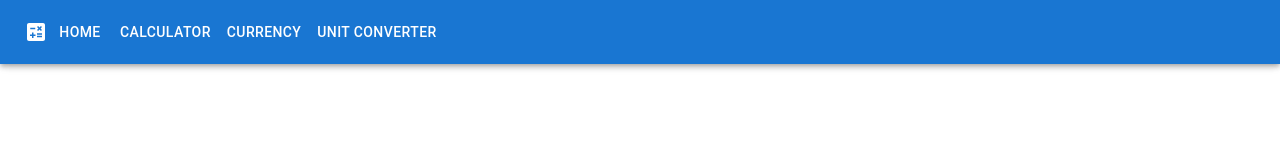
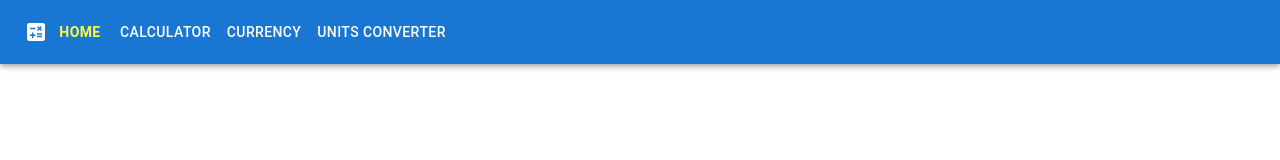
Before and after one commit to vighimre87/Calculator, a React (Create React App) app: page / in a window 1280 px wide. Shown: the top 160 px of the page. Built offline with nearby package versions, Linux system fonts and the light colour scheme.

Commit message:
header navigation and styling

```diff
--- a/src/App.js
+++ b/src/App.js
@@ -19,9 +19,9 @@ function App() {
         <Header />
         <Routes>
           <Route path="/" element={<Home />} />
-          <Route path="calculator" element={<Calculator />} />
-          <Route path="currency" element={<Currency />} />
-          <Route path="units" element={<Units />} />
+          <Route path="/calculator" element={<Calculator />} />
+          <Route path="/currency" element={<Currency />} />
+          <Route path="/units" element={<Units />} />
         </Routes>
         <Footer />
       </div>
--- /dev/null
+++ b/src/components/Header/Header.css
@@ -0,0 +1,13 @@
+.header-button.active {
+  color: #fcf944;
+  font-weight: bold;
+}
+
+.side-button.active {
+  background-color: #1976d2;
+  color: #fcf944;
+}
+
+.side-button.active span {
+  font-weight: bold;
+}
--- a/src/components/Header/Header.js
+++ b/src/components/Header/Header.js
@@ -1,40 +1,64 @@
-import * as React from 'react';
-import PropTypes from 'prop-types';
-import AppBar from '@mui/material/AppBar';
-import Box from '@mui/material/Box';
-import CssBaseline from '@mui/material/CssBaseline';
-import Divider from '@mui/material/Divider';
-import Drawer from '@mui/material/Drawer';
-import IconButton from '@mui/material/IconButton';
-import List from '@mui/material/List';
-import ListItem from '@mui/material/ListItem';
-import ListItemButton from '@mui/material/ListItemButton';
-import ListItemText from '@mui/material/ListItemText';
-import MenuIcon from '@mui/icons-material/Menu';
-import Toolbar from '@mui/material/Toolbar';
-import Button from '@mui/material/Button';
-import CalculateIcon from '@mui/icons-material/Calculate';
+import * as React from "react";
+import PropTypes from "prop-types";
+import AppBar from "@mui/material/AppBar";
+import Box from "@mui/material/Box";
+import CssBaseline from "@mui/material/CssBaseline";
+// import Divider from "@mui/material/Divider";
+import Drawer from "@mui/material/Drawer";
+import IconButton from "@mui/material/IconButton";
+import List from "@mui/material/List";
+import ListItem from "@mui/material/ListItem";
+import ListItemButton from "@mui/material/ListItemButton";
+import ListItemText from "@mui/material/ListItemText";
+import MenuIcon from "@mui/icons-material/Menu";
+import Toolbar from "@mui/material/Toolbar";
+import Button from "@mui/material/Button";
+import CalculateIcon from "@mui/icons-material/Calculate";
+
+import { NavLink as RouterLink } from "react-router-dom";
+import { useLocation } from "react-router-dom";
+
+import "./Header.css";
 
 const drawerWidth = 240;
-const navItems = ['Home', 'Calculator', 'Currency', 'Unit Converter'];
+const navItems = [
+  { label: "Home", href: "" },
+  { label: "Calculator", href: "calculator" },
+  { label: "Currency", href: "currency" },
+  { label: "Units Converter", href: "units" }
+];
 
 function DrawerAppBar(props) {
   const { window } = props;
   const [mobileOpen, setMobileOpen] = React.useState(false);
+
+  // retrieve the path from useLocation
+  const location = useLocation();
+  const { pathname } = location;
+  const splitLocation = pathname.split("/");
 
   const handleDrawerToggle = () => {
     setMobileOpen((prevState) => !prevState);
   };
 
   const drawer = (
-    <Box onClick={handleDrawerToggle} sx={{ textAlign: 'center' }}>
+    <Box onClick={handleDrawerToggle} sx={{ textAlign: "center" }}>
       <CalculateIcon />
-      <Divider />
+      {/* <Divider /> */}
       <List>
         {navItems.map((item) => (
-          <ListItem key={item} disablePadding>
-            <ListItemButton sx={{ textAlign: 'center' }}>
-              <ListItemText primary={item} />
+          <ListItem
+            disablePadding
+            key={item.label}
+            className={
+              splitLocation[1] === item.href ? "side-button active" : ""
+            }
+          >
+            <ListItemButton
+              sx={{ textAlign: "center" }}
+              {...{ to: item.href, component: RouterLink }}
+            >
+              <ListItemText primary={item.label} />
             </ListItemButton>
           </ListItem>
         ))}
@@ -42,10 +66,11 @@ function DrawerAppBar(props) {
     </Box>
   );
 
-  const container = window !== undefined ? () => window().document.body : undefined;
+  const container =
+    window !== undefined ? () => window().document.body : undefined;
 
   return (
-    <Box sx={{ display: 'flex' }}>
+    <Box sx={{ display: "flex", height: { xs: "56px", md: "64px" } }}>
       <CssBaseline />
       <AppBar component="nav">
         <Toolbar>
@@ -54,15 +79,25 @@ function DrawerAppBar(props) {
             aria-label="open drawer"
             edge="start"
             onClick={handleDrawerToggle}
-            sx={{ mr: 2, display: { sm: 'none' } }}
+            sx={{ mr: 2, display: { sm: "none" } }}
           >
             <MenuIcon />
           </IconButton>
           <CalculateIcon />
-          <Box sx={{ display: { xs: 'none', sm: 'block' } }}>
+          <Box sx={{ display: { xs: "none", sm: "block" } }}>
             {navItems.map((item) => (
-              <Button key={item} sx={{ color: '#fff' }}>
-                {item}
+              <Button
+                className={
+                  splitLocation[1] === item.href ? "header-button active" : ""
+                }
+                key={item.label}
+                sx={{ color: "#fff" }}
+                {...{
+                  to: item.href,
+                  component: RouterLink
+                }}
+              >
+                {item.label}
               </Button>
             ))}
           </Box>
@@ -75,11 +110,14 @@ function DrawerAppBar(props) {
           open={mobileOpen}
           onClose={handleDrawerToggle}
           ModalProps={{
-            keepMounted: true, // Better open performance on mobile.
+            keepMounted: true // Better open performance on mobile.
           }}
           sx={{
-            display: { xs: 'block', sm: 'none' },
-            '& .MuiDrawer-paper': { boxSizing: 'border-box', width: drawerWidth },
+            display: { xs: "block", sm: "none" },
+            "& .MuiDrawer-paper": {
+              boxSizing: "border-box",
+              width: drawerWidth
+            }
           }}
         >
           {drawer}
@@ -97,7 +135,7 @@ DrawerAppBar.propTypes = {
    * Injected by the documentation to work in an iframe.
    * You won't need it on your project.
    */
-  window: PropTypes.func,
+  window: PropTypes.func
 };
 
 export default DrawerAppBar;
--- a/src/pages/Units/index.js
+++ b/src/pages/Units/index.js
@@ -33,9 +33,8 @@ function Units() {
       };
     });
 
-  const [isUserModifyExchangeOption, setIsUserModifyExchangeOption] = useState(
-    false
-  );
+  const [isUserModifyExchangeOption, setIsUserModifyExchangeOption] =
+    useState(false);
 
   // exchange option state management
   const [exchangeOption, setExchangeOption] = useState("");
@@ -58,7 +57,7 @@ function Units() {
       updateInputValue("right", "");
       updateInputValue("left", "");
     }
-  }, [exchangeOption]);
+  }, [exchangeOption, isUserModifyExchangeOption]);
 
   // unit options state management
   const [unitOptions, setUnitOptions] = useState();
```
